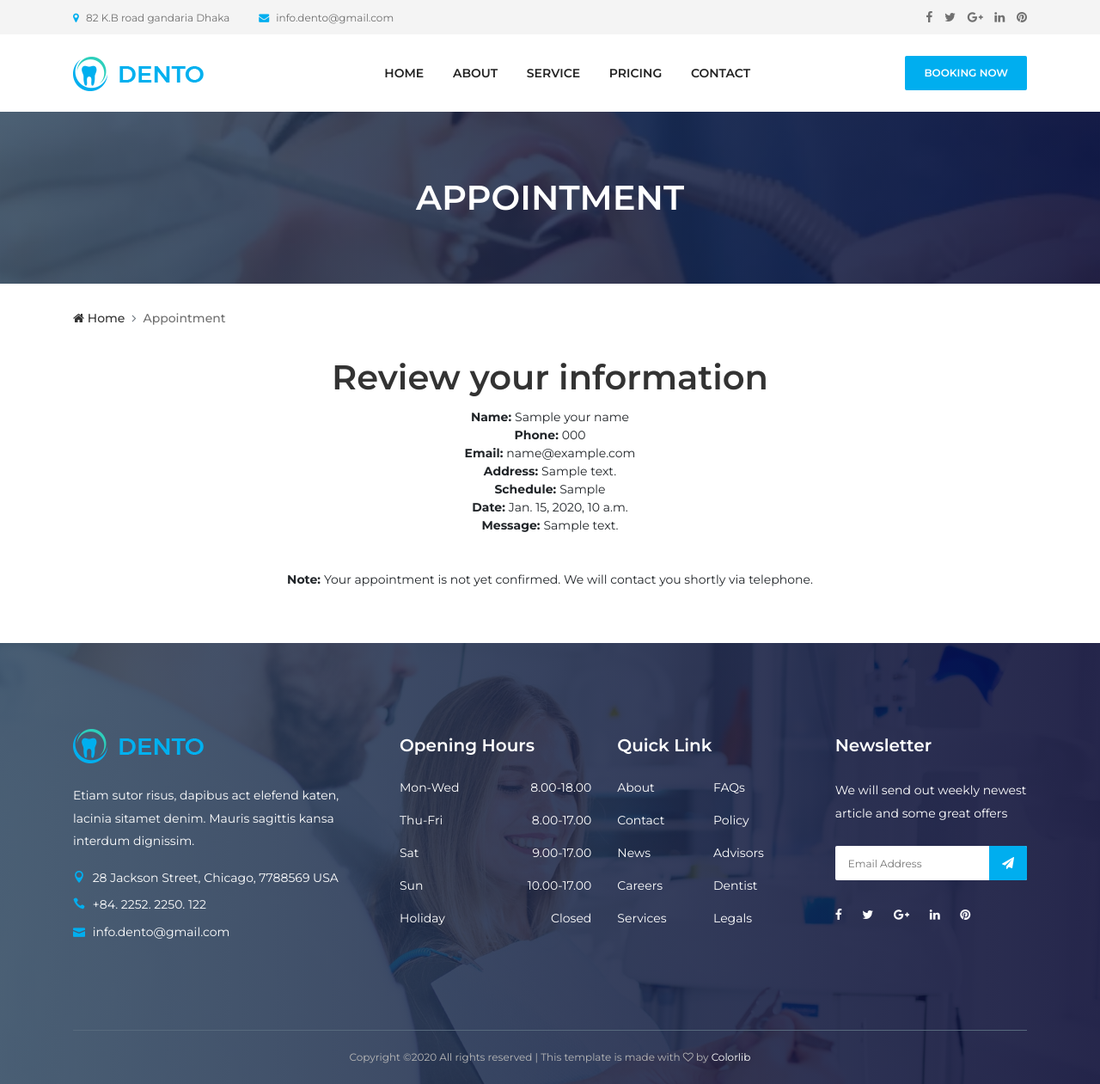
After one commit to momoislam8849/Dentist_site-django-bootstrap, a Django app: template website/templates/appointment.html in a window 1280 px wide. The commit adds this page. Shown: the whole page at 86% size. Run offline with Django 3.2, Linux system fonts and the light colour scheme; the template is opened without the code that fills it: most values are stand-ins (such as "Sample title", 1, 10 or a date in 2020); some libraries are stand-ins or nearby versions.

Commit message:
Appointment update

```diff
--- /dev/null
+++ b/website/templates/appointment.html
@@ -0,0 +1,58 @@
+{% extends 'base.html' %}
+{% load static %}
+
+{% block title %}About - Dr.Momo Islam{% endblock %}
+{% block meta_desc %} This is a website about Dr.Momo Islam greatest dentist  {% endblock %}
+
+{% block content %}
+  <!-- ***** Breadcrumb Area Start ***** -->
+  <div class="breadcumb-area bg-img bg-gradient-overlay" style="background-image: url({% static 'website/img/bg-img/12.jpg' %});">
+    <div class="container h-100">
+      <div class="row h-100 align-items-center">
+        <div class="col-12">
+          <h2 class="title">Appointment</h2>
+        </div>
+      </div>
+    </div>
+  </div>
+  <div class="breadcumb--con">
+    <div class="container">
+      <div class="row">
+        <div class="col-12">
+          <nav aria-label="breadcrumb">
+            <ol class="breadcrumb">
+              <li class="breadcrumb-item"><a href="#"><i class="fa fa-home"></i> Home</a></li>
+              <li class="breadcrumb-item active" aria-current="page">Appointment</li>
+            </ol>
+          </nav>
+        </div>
+      </div>
+    </div>
+  </div>
+  <!-- ***** Breadcrumb Area End ***** -->
+
+  <!-- ***** Contact Area Start ***** -->
+<center>
+
+	<h1>Review your information</h1>
+
+	<strong>Name: </strong>{{your_name}}<br>
+	<strong>Phone: </strong>{{your_phone}}<br>
+	<strong>Email: </strong>{{your_email}}<br>
+	<strong>Address: </strong>{{your_address}}<br>
+	<strong>Schedule: </strong>{{your_scheldure}}<br>
+	<strong>Date: </strong>{{your_time}}<br>
+	<strong>Message: </strong>{{your_message}}<br>
+</center>
+ <br>
+ <br>
+
+ <center>
+ 	<strong>Note: </strong> Your appointment is not yet confirmed. We will contact you shortly via telephone.
+ </center>
+ <br>
+ <br>
+ <br>
+  <!-- ***** Contact Area End ***** -->
+
+ {% endblock %}
--- a/website/urls.py
+++ b/website/urls.py
@@ -8,5 +8,7 @@ urlpatterns = [
     path('about.html', views.about, name="about"),
     path('pricing.html', views.pricing, name="pricing"),
     path('service.html', views.service, name="service"),
+    path('appointment.html', views.appointment, name="appointment"),
+
 
 ]
```
Also changed, not shown: website/templates/home.html (+8 -6 lines), website/views.py (+37 -0 lines).
